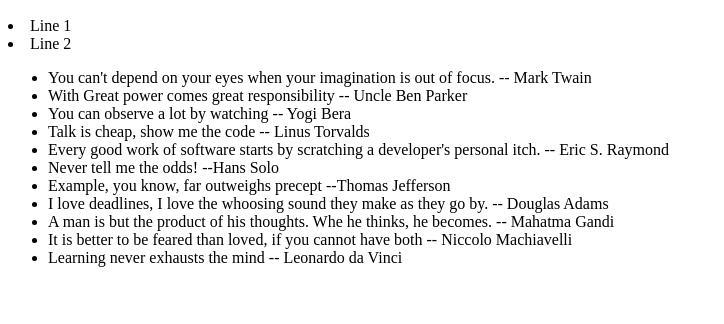
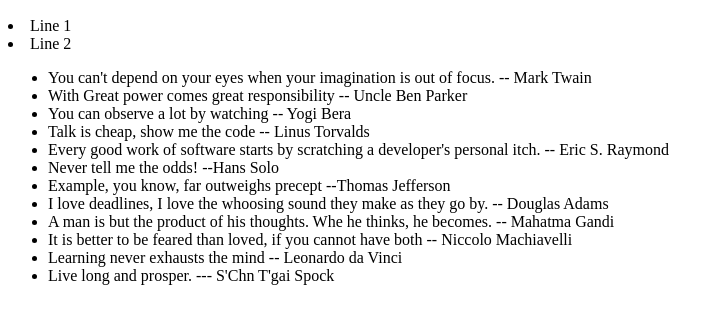
Before and after one commit to guypaladino/0main_opensap_repo, a plain HTML site: page index.html in a window 1280 px wide. Shown: the part 110-434 px from the top of the page, without its empty margins (0-724 px from the left). Drawn offline with Linux system fonts and the light colour scheme.

Commit message:
Added spock quote

```diff
--- a/index.html
+++ b/index.html
@@ -22,6 +22,7 @@
 			<li>A man is but the product of his thoughts.  Whe he thinks, he becomes.  -- Mahatma Gandi</li>
 			<li>It is better to be feared than loved, if you cannot have both -- Niccolo Machiavelli</li>
 			<li>Learning never exhausts the mind -- Leonardo da Vinci</li>
+			<li>Live long and prosper. --- S'Chn T'gai Spock</li>
 		</ul>
 	</body>
 </html>
```
